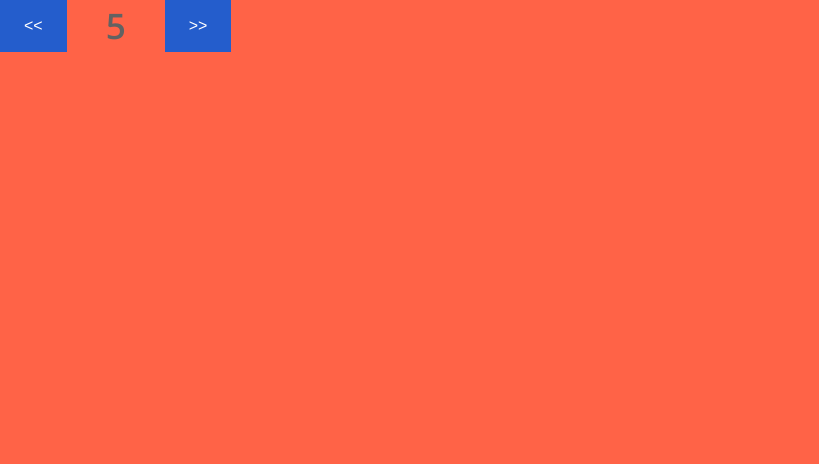
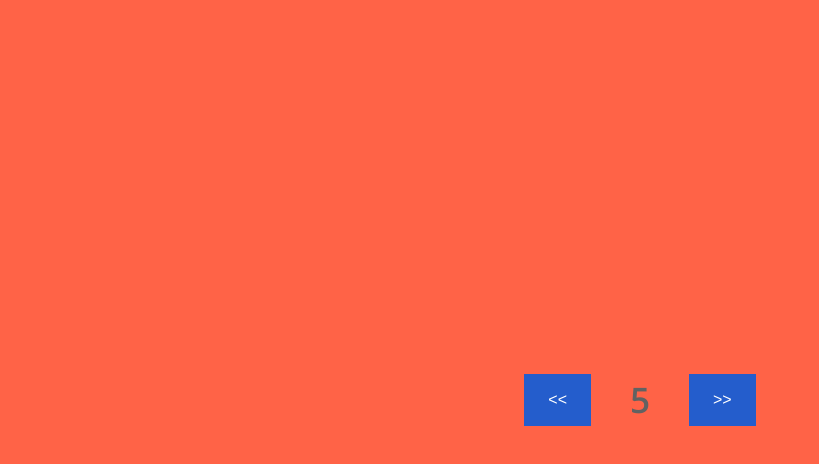
Before and after one commit to inovux/pomodoro-clock, a React (Create React App) app: page / in a window 1280 px wide. Shown: the top 464 px of the page, without its empty margins (0-819 px from the left). Built offline with nearby package versions, Linux system fonts and the light colour scheme.

Commit message:
Added Layout component for centering the Pomodoro in the middle of the page

```diff
--- a/src/components/App.tsx
+++ b/src/components/App.tsx
@@ -1,9 +1,15 @@
 import React from 'react';
+
 import '../root.css';
 import TimeInput from './TimeInput';
+import Layout from './Layout';
 
-const App: React.FC = () => {
-  return <TimeInput onChange={value => console.log(value)} value="5" />;
+const App = () => {
+  return (
+    <Layout>
+      <TimeInput onChange={value => console.log(value)} value="5" />
+    </Layout>
+  );
 };
 
 export default App;
--- a/src/components/Layout/Layout.module.css
+++ b/src/components/Layout/Layout.module.css
@@ -0,0 +1,7 @@
+.container {
+  display: flex;
+  align-items: center;
+  justify-content: center;
+  height: 100vh;
+  width: 100vw;
+}
--- a/src/components/Layout/Layout.tsx
+++ b/src/components/Layout/Layout.tsx
@@ -0,0 +1,13 @@
+import React from 'react';
+
+import styles from './Layout.module.css';
+
+type Props = {
+  children: React.ReactNode;
+};
+
+const Layout = ({ children }: Props) => (
+  <div className={styles.container}>{children}</div>
+);
+
+export default Layout;
--- a/src/components/Layout/index.ts
+++ b/src/components/Layout/index.ts
@@ -0,0 +1 @@
+export { default } from './Layout';
```
